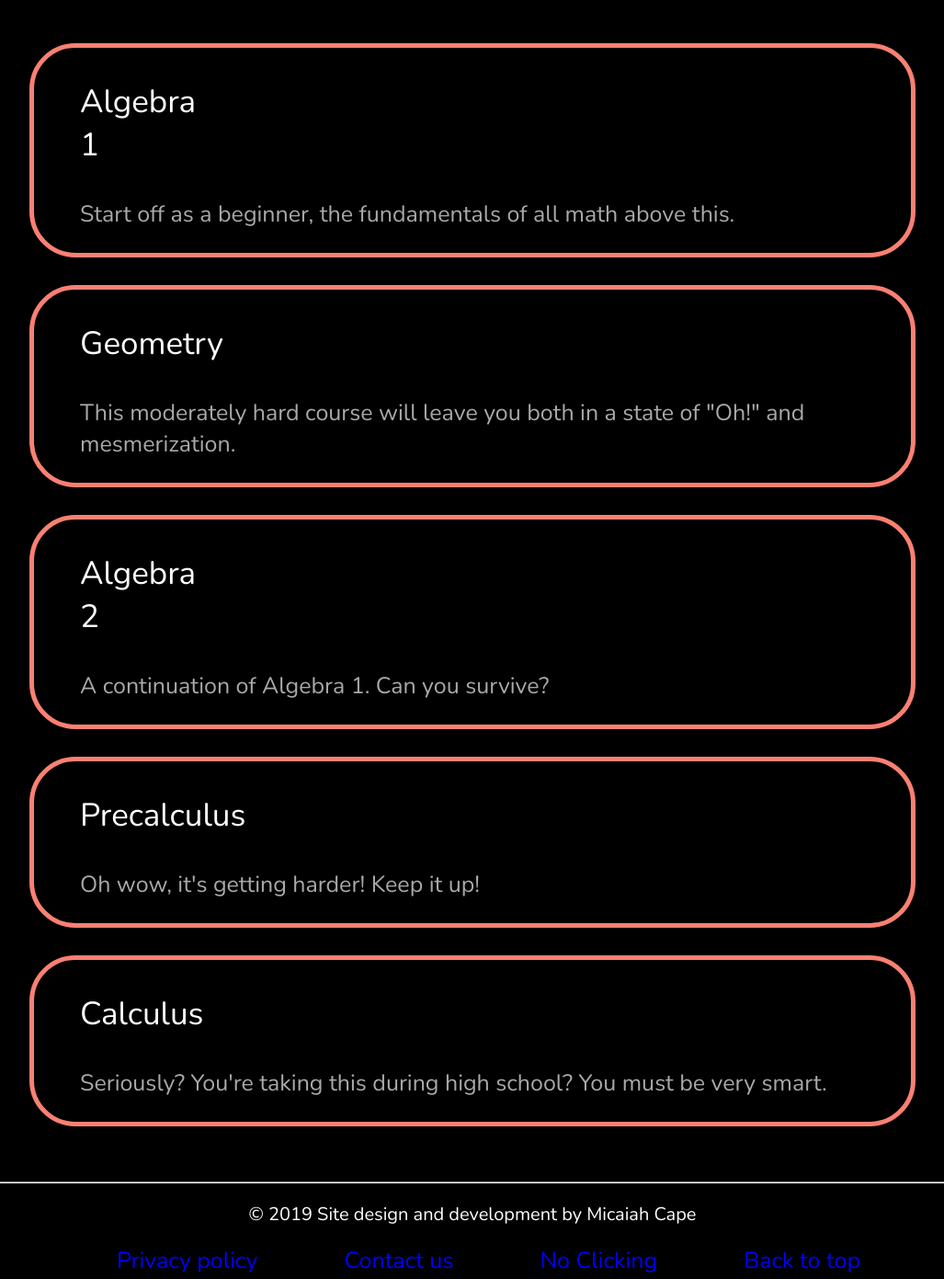
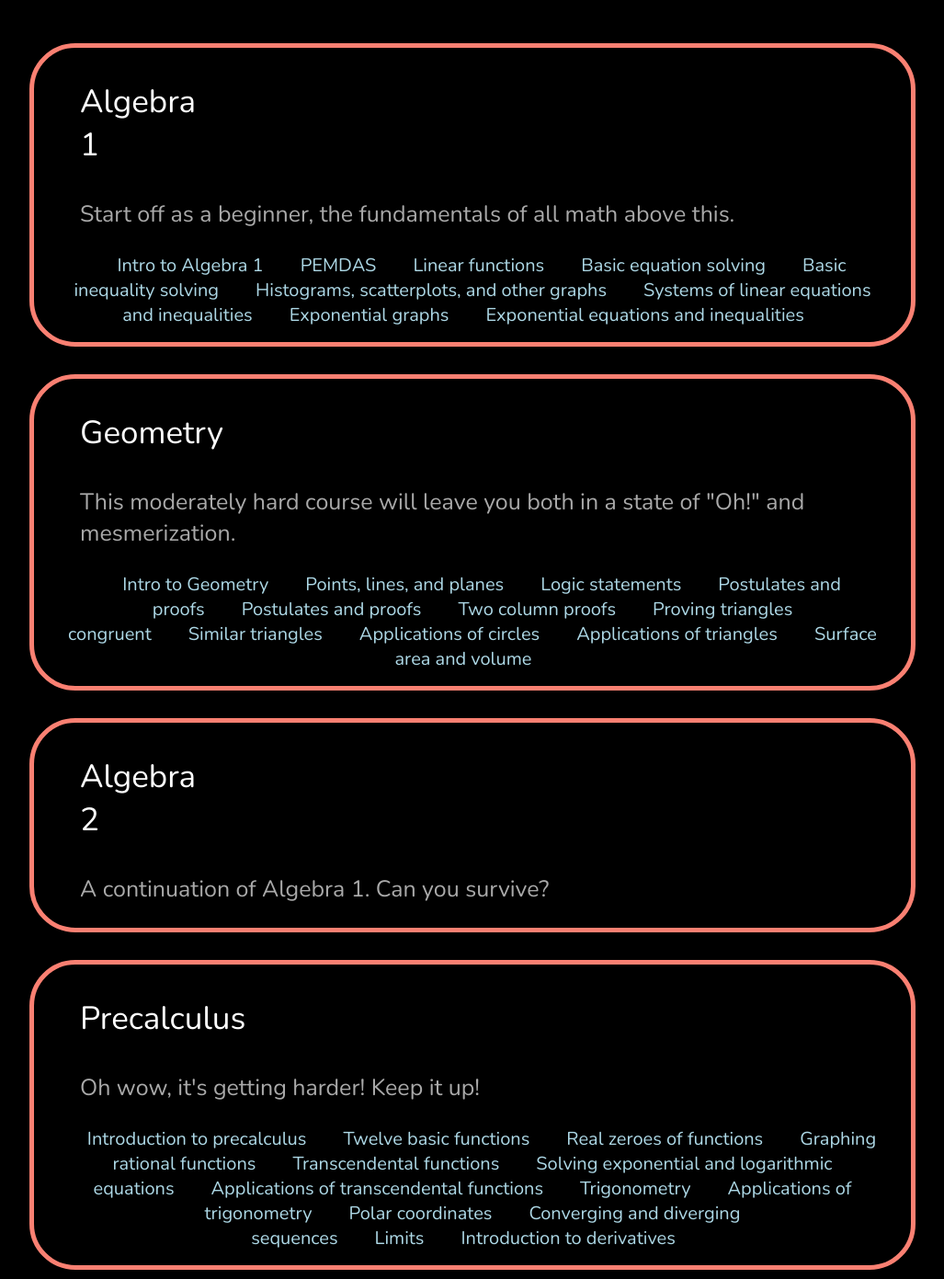
Before and after one commit to Micaiah05/Micaiah05.github.io, a plain HTML site: page index.html in a window 1280 px wide. Shown: the part 1041-2432 px from the top of the page at 92% size, without its empty margins (126-1153 px from the left). Drawn offline with nearby package versions, Linux system fonts and the light colour scheme.

Commit message:
added more dom

```diff
--- a/css/styles.css
+++ b/css/styles.css
@@ -150,7 +150,7 @@ body{
 }
 
 .courseholder:hover{
-  background-color: #e67000;
+  background-color: #b34700;
   border: 5px solid darkslategrey;
 }
 
@@ -186,3 +186,51 @@ body{
 #topPage{
   margin-bottom: 60px;
 }
+
+.algebra1{
+  margin-left: 20px;
+  margin-right: 20px;
+  font-size: 20px;
+  text-decoration: none;
+  color: lightblue;
+  transition: 0.2s;
+}
+
+.linkscontainer{
+  margin-left: 30px;
+  margin-right: 30px;
+  text-align: center;
+}
+
+.algebra1:hover{
+  text-decoration: underline;
+  color: blue;
+}
+
+.geometry{
+  margin-left: 20px;
+  margin-right: 20px;
+  font-size: 20px;
+  text-decoration: none;
+  color: lightblue;
+  transition: 0.2s;
+}
+
+.precalculus{
+  margin-left: 20px;
+  margin-right: 20px;
+  font-size: 20px;
+  text-decoration: none;
+  color: lightblue;
+  transition: 0.2s;
+}
+
+.geometry:hover{
+  text-decoration: underline;
+  color: blue;
+}
+
+.precalculus:hover{
+  text-decoration: underline;
+  color: blue;
+}
--- a/js/app.js
+++ b/js/app.js
@@ -1,7 +1,10 @@
 console.log('Hello World!!')
 var courses = ['Algebra 1', 'Geometry', 'Algebra 2', 'Precalculus', 'Calculus'];
 var description = ['Start off as a beginner, the fundamentals of all math above this.', 'This moderately hard course will leave you both in a state of "Oh!" and mesmerization.', 'A continuation of Algebra 1. Can you survive?', 'Oh wow, it\'s getting harder! Keep it up!', 'Seriously? You\'re taking this during high school? You must be very smart.'];
-var cycletext = ['Over 37 million active users', 'Goes ']
+var cycleText = [];
+var algebra1 = [{name: 'Intro to Algebra 1', web: 'https://scratchstats.com/steeldragon3000'}, {name: 'PEMDAS', web: 'https://wormax2.io'}, {name: 'Linear functions', web: 'https://paper.io'}, {name: 'Basic equation solving', web: 'https://socialblade.com/youtube/user/corycotton'}, {name: 'Basic inequality solving', web: 'https://scratchstats.com/griffpatch'}, {name: 'Histograms, scatterplots, and other graphs', web: 'https://teams.microsoft.com/_#/school/conversations/General?threadId=19:2aa10bef5c3e411e8fca6963f78b4087@thread.skype&ctx=channel'}, {name: 'Systems of linear equations and inequalities', web: 'https://hole.io'}, {name: 'Exponential graphs', web: 'https://scratch.mit.edu'}, {name: 'Exponential equations and inequalities', web: 'https://www.office.com/launch/word?ui=en-US&rs=US&auth=2'}];
+var geometry = [{name: 'Intro to Geometry', web: 'https://micaiah05.github.io'}, {name: 'Points, lines, and planes', web: 'https://127.0.0.1.8080'}, {name: 'Logic statements', web: 'https://codepen.io/thecoderguy'}, {name: 'Postulates and proofs', web: 'https://teams.microsoft.com/_#/school/conversations/General?threadId=19:fad7d1c9fb4a485da3d79583b820c3a6@thread.skype&ctx=channel'}, {name: 'Postulates and proofs', web: 'khanacademy.org/profile/dangobrothers'}, {name: 'Two column proofs', web: 'https://scratch.mit.edu/users/dangobrothers'}, {name: 'Proving triangles congruent', web: 'https://scratch.mit.edu/projects/104'}, {name: 'Similar triangles', web: 'https://scratch.mit.edu/projects/328670074'}, {name: 'Applications of circles', web: 'https://scratch.mit.edu/projects/248509549'}, {name: 'Applications of triangles', web: 'https://scratch.mit.edu/users/me10lulu7'}, {name: 'Surface area and volume', web: 'https://scratch.mit.edu/users/sco20'}];
+var precalculus = [{name: 'Introduction to precalculus', web: 'https://scratchstats.com/will_wam'}, {name: 'Twelve basic functions', web: 'https://scratch.mit.edu/messages'}, {name: 'Real zeroes of functions', web: 'https://maryknollschool.myschoolapp.com'}, {name: 'Graphing rational functions', web: 'https://un.org'}, {name: 'Transcendental functions', web: 'https://about:blank#blocked'}, {name: 'Solving exponential and logarithmic equations', web: 'https://scratchstats/com/pandakun'}, {name: 'Applications of transcendental functions', web: 'https://scratch.mit.edu/users/jetpac'}, {name: 'Trigonometry', web: 'https://scratch.mit.edu/users/ceebee'}, {name: 'Applications of trigonometry', web: 'https://youtube.com'}, {name: 'Polar coordinates', web: 'https://socialblade.com/youtube/user/pewdiepie'}, {name: 'Converging and diverging sequences', web: 'https://socialblade.com/youtube/user/termcr7'}, {name: 'Limits', web: 'https://scratchstats.com/nicopy'}, {name: 'Introduction to derivatives', web: 'https://scratch.mit.edu/statistics'}];
 
 for(var i = 0; i < courses.length; i++){
     var c = document.createElement('div');
@@ -21,3 +24,36 @@ for(var i = 0; i < courses.length; i++){
     d.innerHTML = description[i];
     document.getElementsByClassName('courseholder')[i].appendChild(d);
 }
+
+for(var i = 0; i < courses.length; i++){
+    var courseholderlinks = document.createElement('p');
+    courseholderlinks.className = 'linkscontainer';
+    document.getElementsByClassName('courseholder')[i].appendChild(courseholderlinks);
+}
+
+for(var i = 0; i < algebra1.length; i++){
+    var l = document.createElement('A');
+    l.className = 'algebra1';
+    var innerLink = document.createTextNode(algebra1[i].name);
+    l.setAttribute('href', algebra1[i].web);
+    l.appendChild(innerLink);
+    document.getElementsByClassName('linkscontainer')[0].appendChild(l);
+}
+
+for(var i = 0; i < geometry.length; i++){
+    var l = document.createElement('A');
+    l.className = 'geometry';
+    var innerLink = document.createTextNode(geometry[i].name);
+    l.setAttribute('href', geometry[i].web);
+    l.appendChild(innerLink);
+    document.getElementsByClassName('linkscontainer')[1].appendChild(l);
+}
+
+for(var i = 0; i < precalculus.length; i++){
+    var l = document.createElement('A');
+    l.className = 'precalculus';
+    var innerLink = document.createTextNode(precalculus[i].name);
+    l.setAttribute('href', precalculus[i].web);
+    l.appendChild(innerLink);
+    document.getElementsByClassName('linkscontainer')[3].appendChild(l);
+}
```
